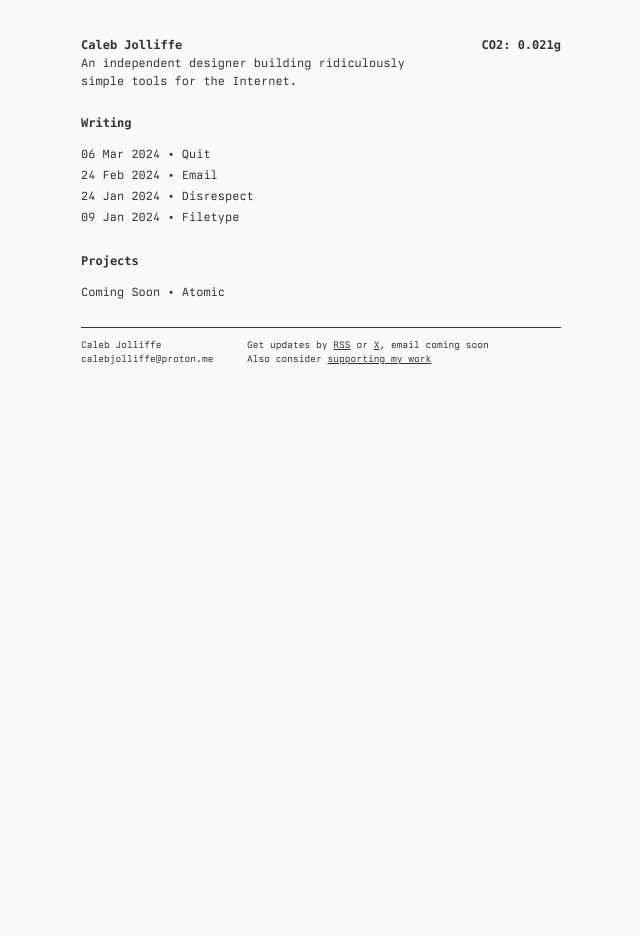
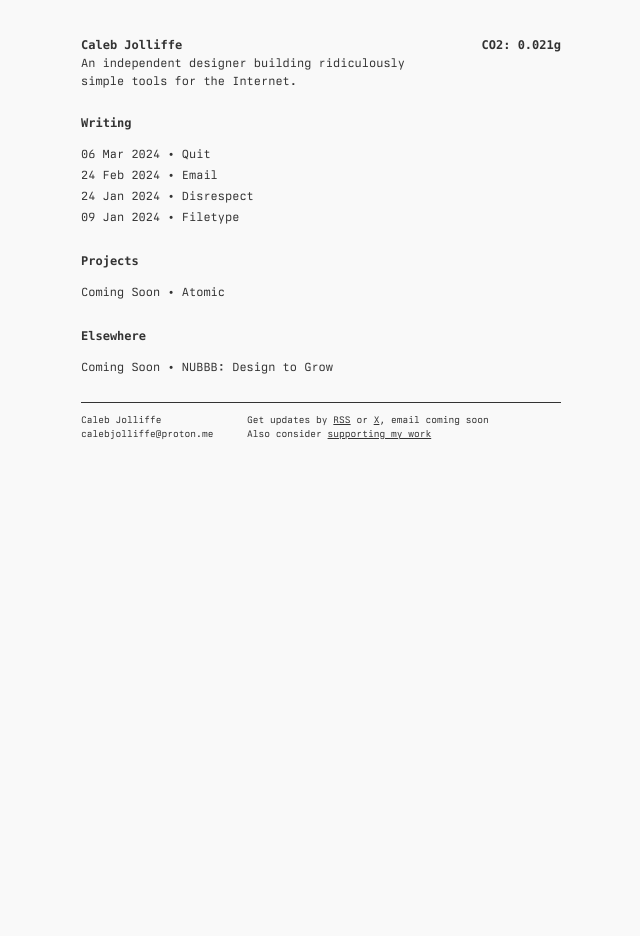
Before and after one commit to hayleyjolliffe/cv, a Jekyll site: the page built from index.html, in a window 1280 px wide. Shown: the whole page, without its empty margins (319-959 px from the left). Built offline with Jekyll 4.4.1, drawn with Linux system fonts in a browser that asks for light colours; some web fonts are replaced.

Commit message:
Added Elsewhere section

```diff
--- a/index.html
+++ b/index.html
@@ -23,4 +23,13 @@ title: Caleb Jolliffe
             <a href="">Atomic</a>
         </li>
     </ul>
+
+    <h1>Elsewhere</h1>
+    <ul class="posts">
+        <li>
+            <span>Coming Soon</span>
+            &bull;
+            <a href="">NUBBB: Design to Grow</a>
+        </li>
+    </ul>
 </div>
```
